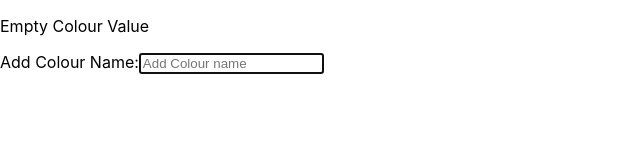
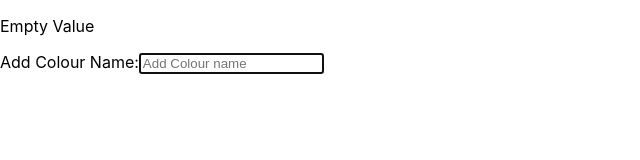
Before and after one commit to Darzwaitz/react_work, a React (Create React App) app in the folder test app 1/test-app-1/: page / in a window 1280 px wide. Shown: the top 160 px of the page, without its empty margins (0-640 px from the left). Built offline with nearby package versions, Linux system fonts and the light colour scheme.

Commit message:
setting up comps in small app - Part 2

```diff
--- a/test app 1/test-app-1/src/App.js
+++ b/test app 1/test-app-1/src/App.js
@@ -1,11 +1,13 @@
 import Square from "./Square";
 import Input from "./Input";
+import { useState } from "react";
 
 function App() {
+  const [colorValue, setColorValue] = useState("");
   return (
     <div className="App">
-      <Square />
-      <Input />
+      <Square colorValue={colorValue} />
+      <Input colorValue={colorValue} setColorValue={setColorValue} />
     </div>
   );
 }
```
